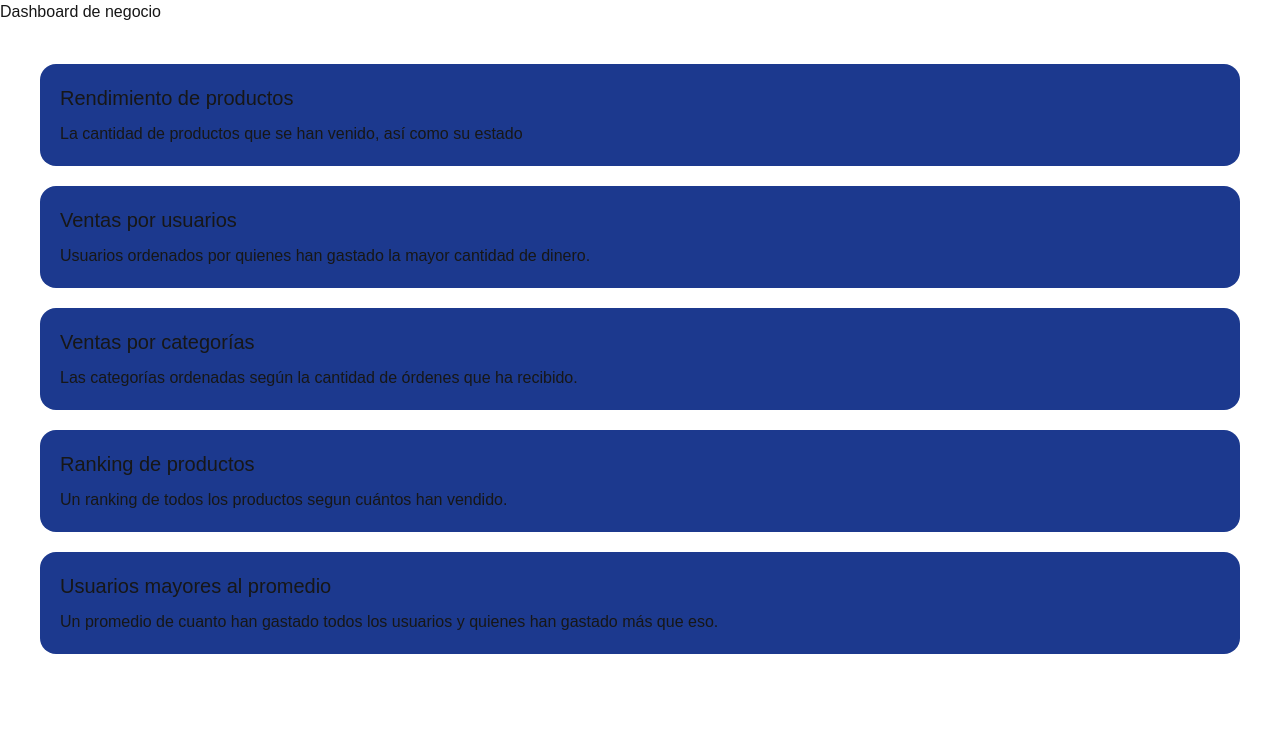
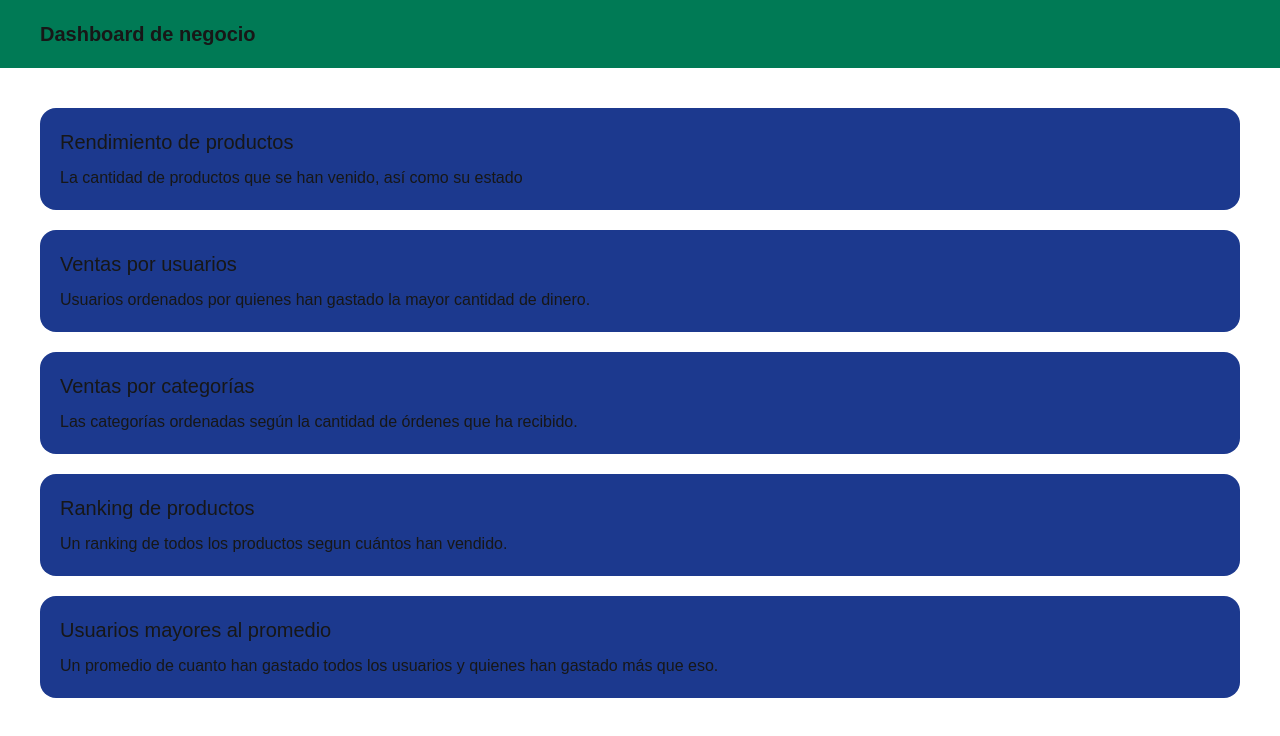
Before and after one commit to YBJ-UP/tarea-6, a Next.js app: page / in a window 1280 px wide. Shown: the top 736 px of the page. Built offline with nearby package versions, Linux system fonts and the light colour scheme.

Commit message:
estilizado

```diff
--- a/src/app/layout.tsx
+++ b/src/app/layout.tsx
@@ -28,7 +28,7 @@ export default function RootLayout({
       <body
         className={`${geistSans.variable} ${geistMono.variable} antialiased`}
       >
-        <header>Dashboard de negocio</header>
+        <header className="text-xl font-bold px-10 py-5 bg-emerald-700">Dashboard de negocio</header>
         {children}
       </body>
     </html>
```
